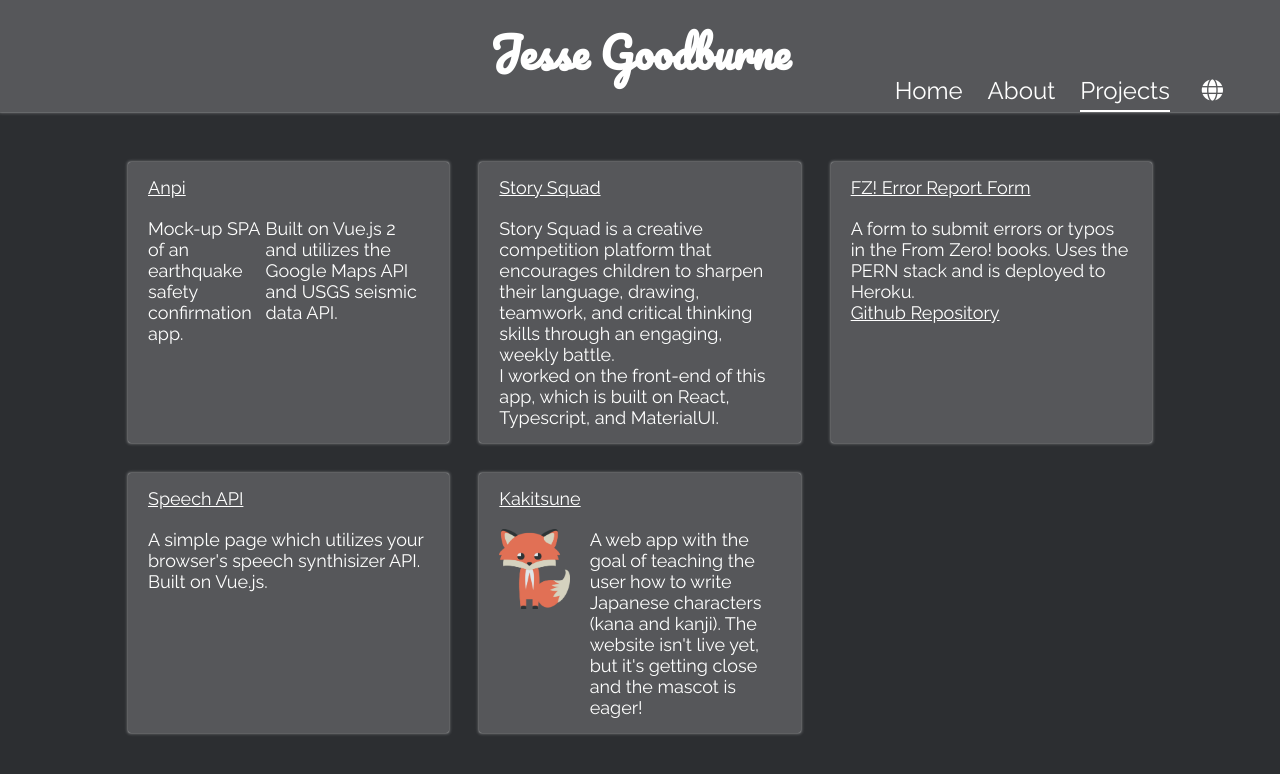
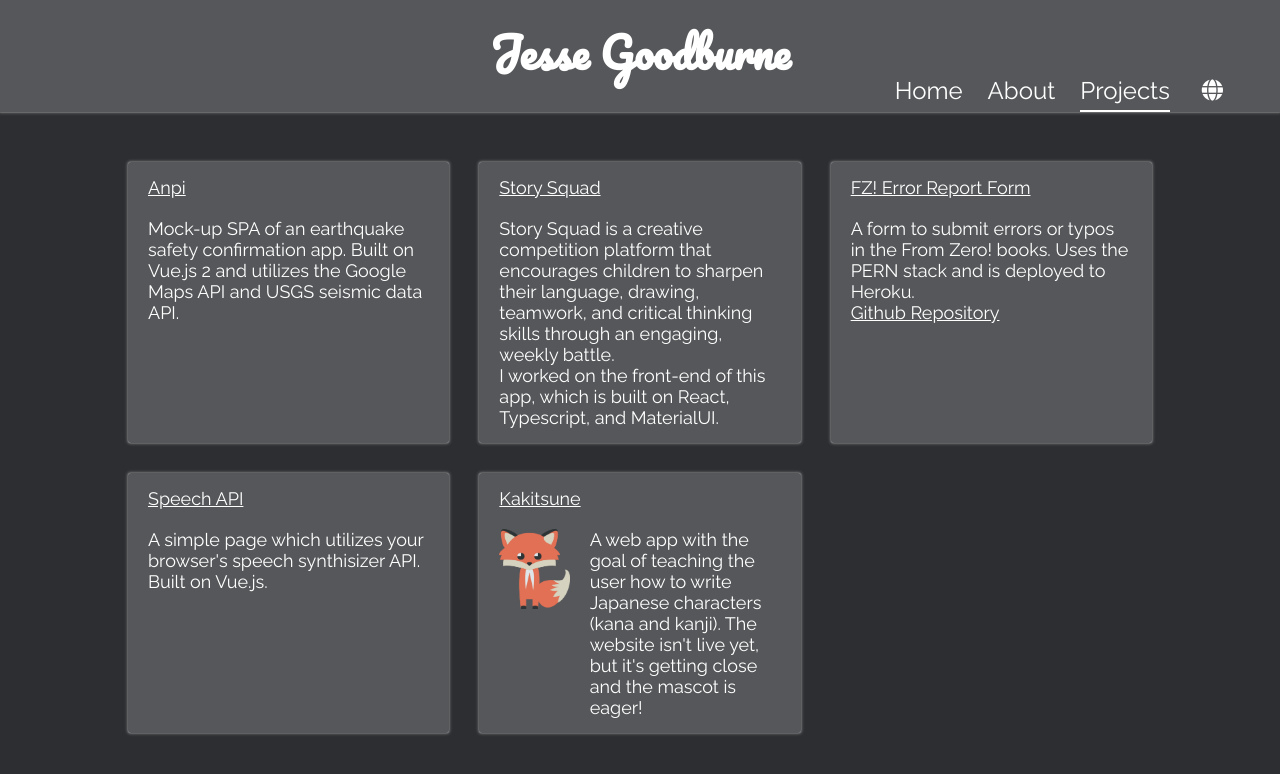
Before and after one commit to juiceboxh3ro/Vue_Speak, a Vue app: page /#/projects in a window 1280 px wide. Shown: the top 774 px of the page. Built offline with nearby package versions, Linux system fonts and the light colour scheme.

Commit message:
corrects p

```diff
--- a/src/views/Projects.vue
+++ b/src/views/Projects.vue
@@ -3,8 +3,7 @@
     <div class="card">
       <a href="https://nifty-curie-9d4d3d.netlify.app/">Anpi</a>
       <section>
-        <p>Mock-up SPA of an earthquake safety confirmation app.</p>
-        <p>Built on Vue.js 2 and utilizes the Google Maps API and USGS seismic data API.</p>
+        <p>Mock-up SPA of an earthquake safety confirmation app. Built on Vue.js 2 and utilizes the Google Maps API and USGS seismic data API.</p>
       </section>
     </div>
     <div class="card">
```
